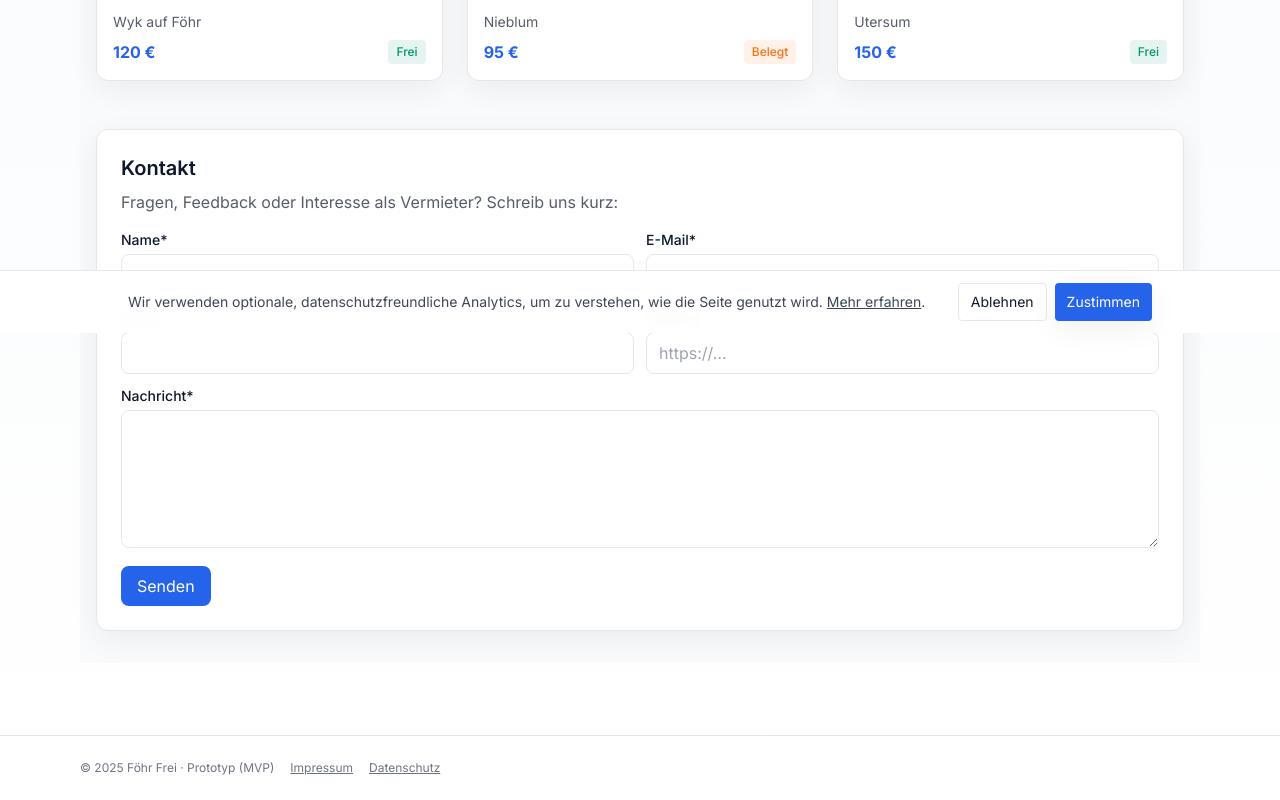
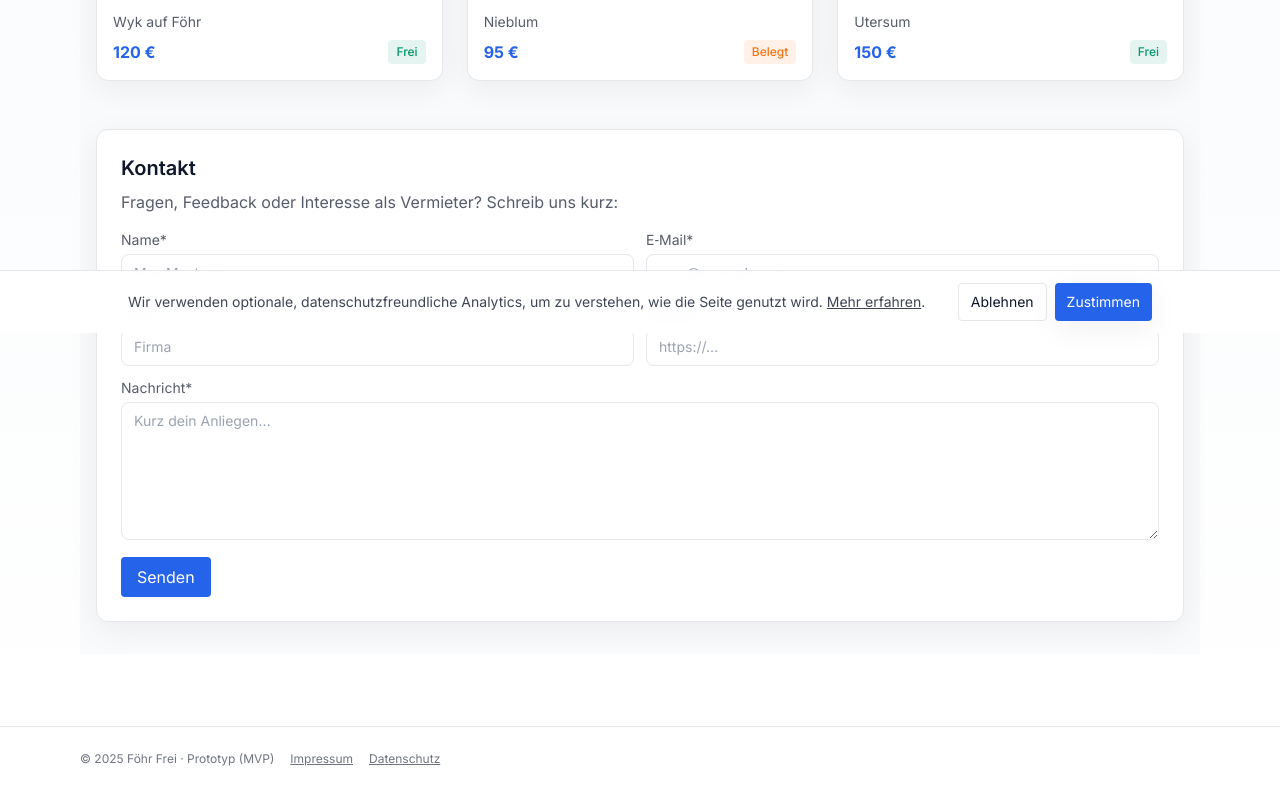
Before and after one commit to Fruchtisafti/feerfriee, a Next.js app in the folder foehr-frei-mvp/: page / in a window 1280 px wide. Shown: the part 467-1267 px from the top of the page. Built offline with nearby package versions, Linux system fonts and the light colour scheme.

Commit message:
Update ContactForm.tsx

```diff
--- a/foehr-frei-mvp/components/ContactForm.tsx
+++ b/foehr-frei-mvp/components/ContactForm.tsx
@@ -4,128 +4,110 @@ import { useState } from 'react';
 
 export default function ContactForm() {
   const [name, setName] = useState('');
+  const [email, setEmail] = useState('');
   const [company, setCompany] = useState('');
   const [website, setWebsite] = useState('');
-  const [email, setEmail] = useState('');
   const [message, setMessage] = useState('');
-  // Honeypot (hidden)
-  const [hp, setHp] = useState('');
 
-  const [loading, setLoading] = useState(false);
-  const [ok, setOk] = useState<null | boolean>(null);
-  const [error, setError] = useState<string | null>(null);
+  const [sending, setSending] = useState(false);
+  const [notice, setNotice] = useState<string | null>(null);
 
-  async function submit(e: React.FormEvent) {
+  async function handleSubmit(e: React.FormEvent) {
     e.preventDefault();
-    setLoading(true);
-    setOk(null);
-    setError(null);
+    setSending(true);
+    setNotice(null);
 
     try {
       const res = await fetch('/api/contact', {
         method: 'POST',
-        headers: { 'content-type': 'application/json' },
-        body: JSON.stringify({
-          name,
-          company,
-          website,
-          email,
-          message,
-          honeypot: hp,
-        }),
+        headers: { 'Content-Type': 'application/json' },
+        body: JSON.stringify({ name, email, company, website, message }),
       });
 
-      const data = await res.json();
+      const data = await res.json().catch(() => ({} as any));
+
       if (!res.ok || !data?.ok) {
-        throw new Error(data?.error || 'Senden fehlgeschlagen');
+        throw new Error(data?.error || `Fehler ${res.status}`);
       }
-      setOk(true);
-      setName('');
-      setCompany('');
-      setWebsite('');
-      setEmail('');
-      setMessage('');
-      setHp('');
+
+      setNotice('Danke! Wir haben deine Nachricht erhalten.');
+      setName(''); setEmail(''); setCompany(''); setWebsite(''); setMessage('');
     } catch (err: any) {
-      setOk(false);
-      setError(err?.message || 'Fehler beim Senden');
+      setNotice(`Senden fehlgeschlagen: ${err?.message || 'Unbekannter Fehler'}`);
     } finally {
-      setLoading(false);
+      setSending(false);
     }
   }
 
   return (
-    <form onSubmit={submit} className="grid gap-3 sm:grid-cols-2">
-      <div className="sm:col-span-1">
-        <label className="mb-1 block text-sm font-medium text-navy">Name*</label>
+    <form onSubmit={handleSubmit} className="space-y-3">
+      <div className="grid grid-cols-1 gap-3 md:grid-cols-2">
+        <label className="block text-sm">
+          <span className="mb-1 block text-navy/70">Name*</span>
           <input
-          className="w-full rounded-lg border px-3 py-2"
+            required
             value={name}
             onChange={(e) => setName(e.target.value)}
+            className="w-full rounded-lg border px-3 py-2"
+            placeholder="Max Mustermann"
+          />
+        </label>
+
+        <label className="block text-sm">
+          <span className="mb-1 block text-navy/70">E‑Mail*</span>
+          <input
             required
+            type="email"
+            value={email}
+            onChange={(e) => setEmail(e.target.value)}
+            className="w-full rounded-lg border px-3 py-2"
+            placeholder="max@example.com"
           />
+        </label>
+
+        <label className="block text-sm">
+          <span className="mb-1 block text-navy/70">Firma</span>
+          <input
+            value={company}
+            onChange={(e) => setCompany(e.target.value)}
+            className="w-full rounded-lg border px-3 py-2"
+            placeholder="Firma"
+          />
+        </label>
+
+        <label className="block text-sm">
+          <span className="mb-1 block text-navy/70">Website</span>
+          <input
+            type="url"
+            value={website}
+            onChange={(e) => setWebsite(e.target.value)}
+            className="w-full rounded-lg border px-3 py-2"
+            placeholder="https://…"
+          />
+        </label>
       </div>
 
-      <div className="sm:col-span-1">
-        <label className="mb-1 block text-sm font-medium text-navy">E-Mail*</label>
-        <input
-          type="email"
-          className="w-full rounded-lg border px-3 py-2"
-          value={email}
-          onChange={(e) => setEmail(e.target.value)}
+      <label className="block text-sm">
+        <span className="mb-1 block text-navy/70">Nachricht*</span>
+        <textarea
           required
-        />
-      </div>
-
-      <div className="sm:col-span-1">
-        <label className="mb-1 block text-sm font-medium text-navy">Firma</label>
-        <input
-          className="w-full rounded-lg border px-3 py-2"
-          value={company}
-          onChange={(e) => setCompany(e.target.value)}
-        />
-      </div>
-
-      <div className="sm:col-span-1">
-        <label className="mb-1 block text-sm font-medium text-navy">Website</label>
-        <input
-          type="url"
-          className="w-full rounded-lg border px-3 py-2"
-          value={website}
-          onChange={(e) => setWebsite(e.target.value)}
-          placeholder="https://…"
-        />
-      </div>
-
-      <div className="sm:col-span-2">
-        <label className="mb-1 block text-sm font-medium text-navy">Nachricht*</label>
-        <textarea
-          className="w-full rounded-lg border px-3 py-2"
-          rows={5}
+          rows={6}
           value={message}
           onChange={(e) => setMessage(e.target.value)}
-          required
+          className="w-full rounded-lg border px-3 py-2"
+          placeholder="Kurz dein Anliegen…"
         />
-      </div>
+      </label>
 
-      {/* honeypot – versteckt für Menschen */}
-      <div className="hidden">
-        <label>Bitte leer lassen</label>
-        <input value={hp} onChange={(e) => setHp(e.target.value)} />
-      </div>
-
-      <div className="sm:col-span-2 flex items-center gap-3">
       <button
         type="submit"
-          disabled={loading}
-          className="rounded-lg bg-north px-4 py-2 text-white disabled:opacity-50"
+        disabled={sending}
+        className="rounded bg-north px-4 py-2 text-white disabled:opacity-50"
       >
-          {loading ? 'Senden…' : 'Senden'}
+        {sending ? 'Senden…' : 'Senden'}
       </button>
 
-        {ok && <span className="text-sm text-sea">Danke! Nachricht gesendet.</span>}
-        {ok === false && <span className="text-sm text-coral">{error}</span>}
-      </div>
+      {notice && <p className="text-sm">{notice}</p>}
     </form>
   );
 }
```
Lines whose indentation alone changed are shown as unchanged.
